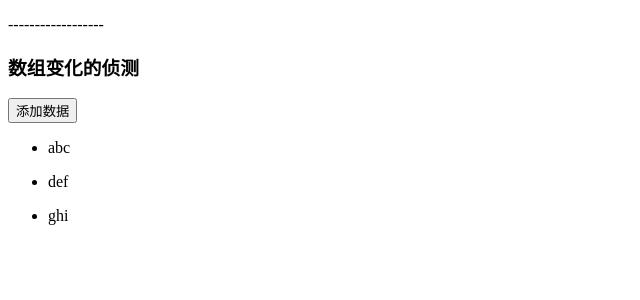
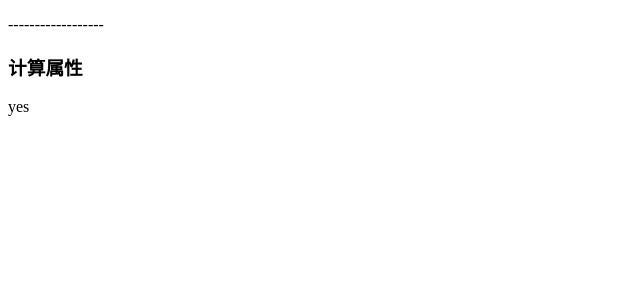
Before and after one commit to jeremyke/vue-blog, a Vue app in the folder vue-project/: page / in a window 1280 px wide. Shown: the top 300 px of the page, without its empty margins (0-640 px from the left). Built offline with nearby package versions, Linux system fonts and the light colour scheme.

Commit message:
feat:计算属性

```diff
--- a/vue-project/src/App.vue
+++ b/vue-project/src/App.vue
@@ -7,6 +7,7 @@ import EventDeal from './components/EventDeal.vue'
 import EventParam from './components/EventParam.vue'
 import EventXiuShiFu from './components/EventXiuShiFu.vue'
 import ArrayChange from './components/ArrayChange.vue'
+import CalculateAttr from './components/CalculateAttr.vue'
 </script>
 
 <template>
@@ -23,6 +24,8 @@ import ArrayChange from './components/ArrayChange.vue'
 <!--  <EventParam />-->
 <!--  <p>&#45;&#45;&#45;&#45;&#45;&#45;&#45;&#45;&#45;&#45;&#45;&#45;&#45;&#45;&#45;&#45;&#45;&#45;</p>-->
 <!--  <EventXiuShiFu />-->
+<!--  <p>&#45;&#45;&#45;&#45;&#45;&#45;&#45;&#45;&#45;&#45;&#45;&#45;&#45;&#45;&#45;&#45;&#45;&#45;</p>-->
+<!--  <ArrayChange />-->
   <p>------------------</p>
-  <ArrayChange />
+  <CalculateAttr />
 </template>
--- /dev/null
+++ b/vue-project/src/components/CalculateAttr.vue
@@ -0,0 +1,31 @@
+<template>
+  <h3>计算属性</h3>
+  <p>{{objValMsg}}</p>
+  <ul v-for="(name,index) of nameArr">
+    <li :key="index">{{name}}</li>
+  </ul>
+</template>
+
+<script>
+export default {
+  //属性
+  data(){
+    return {
+      objVal:{
+        msg:"hello",
+        nameArr:["abc","def","ghi"],
+      }
+    }
+  },
+  //计算属性
+  computed:{
+    objValMsg(){
+      return this.objVal.msg.length>0?"yes":"no"
+    }
+  },
+  //方法
+  methods:{
+
+  }
+}
+</script>
```
